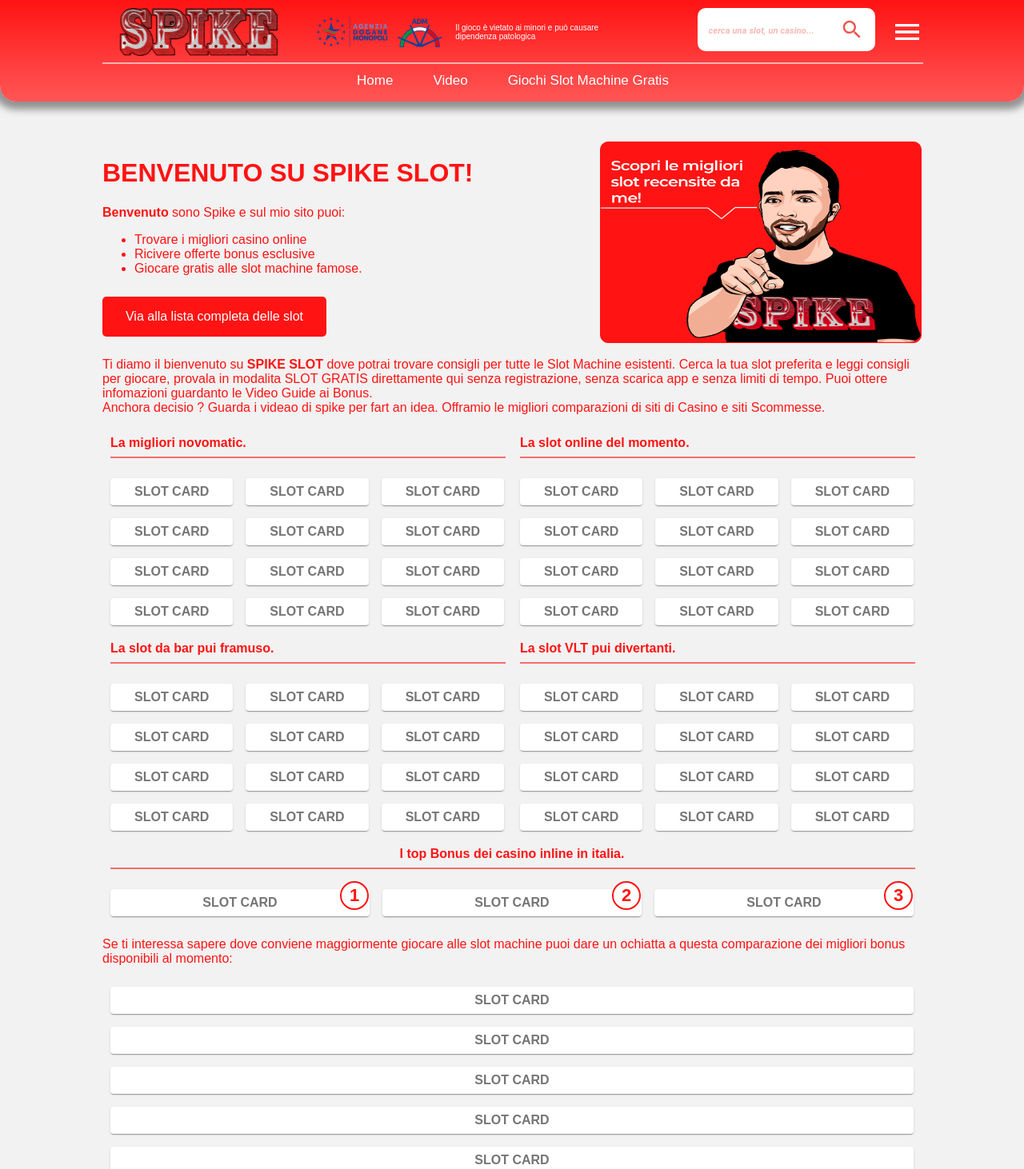
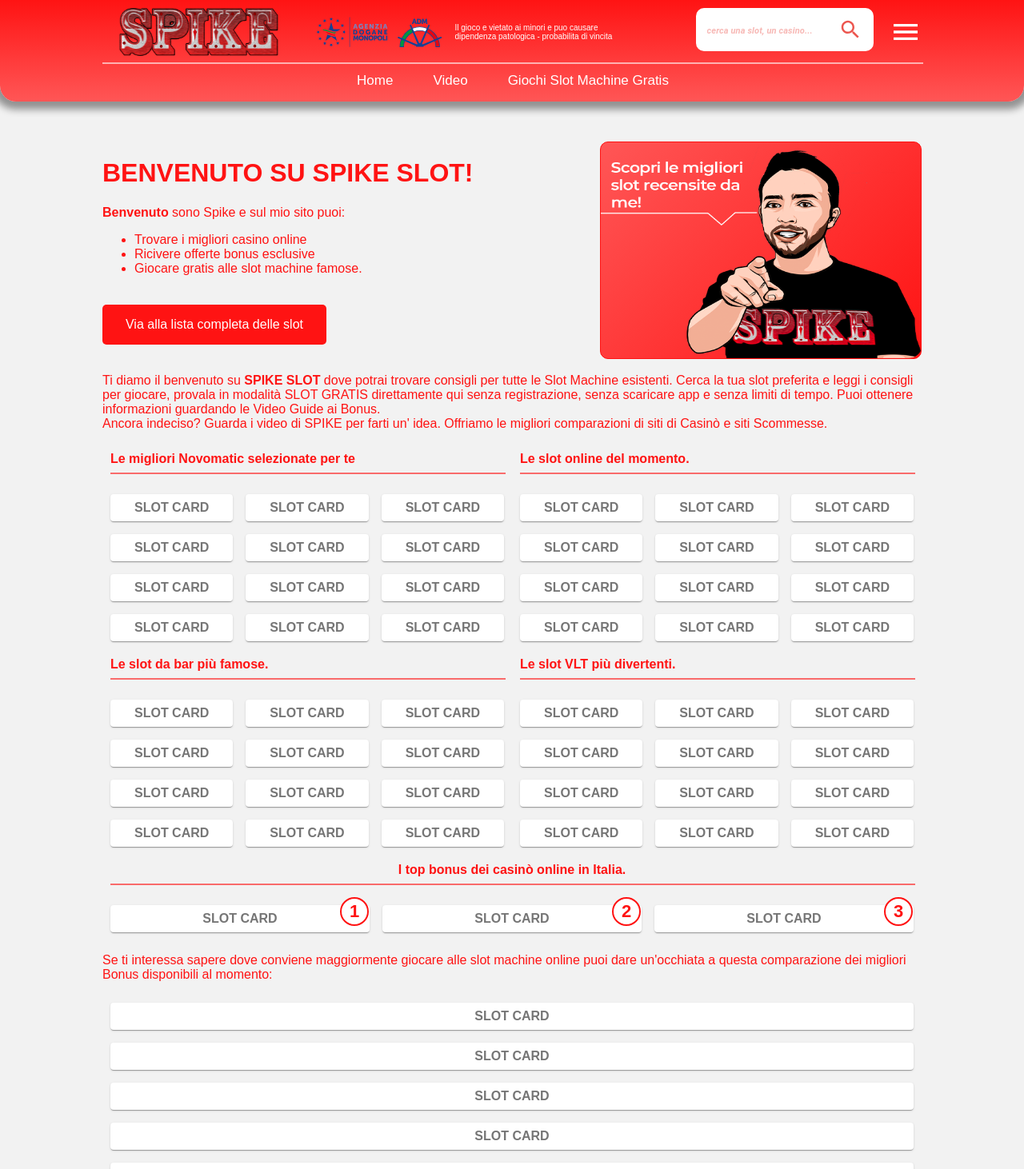
Before and after one commit to Top-Ads/spike, a Next.js app: page / in a window 1280 px wide. Shown: the top 1462 px of the page at 80% size. Built offline with nearby package versions, Linux system fonts and the light colour scheme.

Commit message:
add html css content + fix width issue on nav dropdown

```diff
--- /dev/null
+++ b/components/FrequentlyAsked/index.tsx
@@ -0,0 +1,12 @@
+import React, { Fragment } from 'react'
+
+const FreqentlyAsked = () => {
+
+    return (
+        <Fragment>
+            <h2>DOMANDE FRENQENTI</h2>
+        </Fragment>
+    )
+}
+
+export default FreqentlyAsked
--- a/components/Header/index.tsx
+++ b/components/Header/index.tsx
@@ -40,8 +40,7 @@
                 />
               </div>
               <div className="legal-text">
-                <p>Il gioco è vietato ai minori e può causare
-                 dipendenza patologica</p>
+                <p>Il gioco e vietato ai minori e puo causare dipendenza patologica - probabilita di vincita</p>
               </div>
             </LegalContainer>
 
@@ -96,8 +95,9 @@
   display: inherit;
   flex-wrap: inherit;
   flex-direction: row;
+  align-items: center;
   height: auto;
-  align-items: center;
+  width: 100%;
 
   @media ${device.laptop} {
     height: 60px;
--- a/pages/index.tsx
+++ b/pages/index.tsx
@@ -3,6 +3,7 @@
 import styled from 'styled-components'
 import GridSlots from '../components/GridSlots'
 import Layout from '../components/Layout'
+import FreqentlyAsked from '../components/FrequentlyAsked'
 
 
 const IndexPage: FunctionComponent = () => (
@@ -15,7 +16,7 @@
         <IntroContainer>
           <h1>BENVENUTO SU SPIKE SLOT!</h1>
 
-          <span><strong>Benvenuto</strong> sono Spike e sul mio sito puoi:</span>
+          <span><strong>Benvenuto</strong>  sono Spike e sul mio sito puoi:</span>
           <ul>
             <li>Trovare i migliori casino online</li>
             <li>Ricivere offerte bonus esclusive</li>
@@ -31,40 +32,43 @@
             src="/png/spike-poster.png"
             layout="fill"
             priority={true}
-            className="spike-poster"
           />
         </ImageContainer>
       </HeaderContainer>
 
       <p>
-          Ti diamo il bienvenuto su <strong>SPIKE SLOT</strong> dove potrai trovare consigli per tutte le Slot Machine esistenti.
-          Cerca  la tua slot preferita e leggi consigli per giocare, provala in modalita SLOT GRATIS direttamente qui
-          senza registrazione, senza scarica app e senza limiti di tempo. Puoi  ottere infomazioni guardanto le Video
-          Guide ai Bonus. <br/>
-          Anchora decisio ? Guarda i videao di spike per fart an idea. Offramio le migliori comparazioni di siti di Casino
-          e siti Scommesse.
+          Ti diamo il benvenuto su <strong>SPIKE SLOT</strong> dove potrai trovare consigli per tutte le Slot Machine esistenti.
+          Cerca la tua slot preferita e leggi i consigli per giocare, provala in modalità SLOT GRATIS direttamente qui senza registrazione,
+          senza scaricare app e senza limiti di tempo. Puoi ottenere informazioni guardando le Video Guide ai Bonus.  <br/>
+          Ancora indeciso? Guarda i video di SPIKE per farti un' idea. Offriamo le migliori comparazioni di siti di Casinò e siti Scommesse.
+
       </p>
 
     </WelcomeContainer>
 
     <GridsContainer>
-      <GridSlots label="La migliori novomatic."
+      <GridSlots
+        label="Le migliori Novomatic selezionate per te"
         row={3}
         column={4}
         xs={6} sm={4} md={4}/>
-      <GridSlots label="La slot online del momento." row={3} column={4} xs={6} sm={4} md={4}/>
+      <GridSlots
+        label="Le slot online del momento."
+        row={3}
+        column={4}
+        xs={6} sm={4} md={4}/>
     </GridsContainer>
 
     <GridsContainer>
-      <GridSlots label="La slot da bar pui framuso."
+      <GridSlots label="Le slot da bar più famose."
         row={3}
         column={4}
         xs={6} sm={4} md={4}/>
-      <GridSlots label="La slot VLT pui divertanti." row={3} column={4} xs={6} sm={4} md={4}/>
+      <GridSlots label="Le slot VLT più divertenti." row={3} column={4} xs={6} sm={4} md={4}/>
     </GridsContainer>
 
     <GridsContainer>
-      <GridSlots label="I top Bonus dei casino inline in italia."
+      <GridSlots label="I top bonus dei casinò online in Italia."
         labelAlign={"center"}
         row={3}
         column={1}
@@ -74,8 +78,8 @@
 
     <GridsContainer>
       <p style={{fontWeight: "normal"}}>
-        Se ti interessa sapere dove conviene maggiormente giocare alle slot machine puoi dare un ochiatta a questa
-        comparazione dei migliori bonus disponibili al momento:
+        Se ti interessa sapere dove conviene maggiormente giocare alle slot machine online puoi dare
+        un'occhiata a questa comparazione dei migliori Bonus disponibili al momento:
       </p>
       <GridSlots
         row={1}
@@ -83,6 +87,7 @@
         xs={12} sm={12} md={12}/>
     </GridsContainer>
 
+    <FreqentlyAsked/>
   </Layout>
 )
 
@@ -107,15 +112,12 @@
 
 const ImageContainer = styled.div`
   width: 400px;
-  height: 250px;
+  height: 270px;
   position: relative;
   border: 1px solid ${(props) => props.theme.colors.primary};
   background-color: ${(props) => props.theme.colors.primary};
+  background-image: linear-gradient(-45deg, ${(props) => props.theme.colors.primary}, ${(props) => props.theme.colors.gradient});
   border-radius: 10px;
-
-  .spike-poster {
-    height: 250px;
-  }
 `
 
 const ButtonContainer = styled.div`
@@ -129,7 +131,7 @@
   border-radius: 5px;
   font-weight: normal;
   cursor: pointer;
-  margin: 10px 0px;
+  margin: 20px 0px;
 `
 
 const GridsContainer = styled.div`
--- a/theme/index.ts
+++ b/theme/index.ts
@@ -36,5 +36,6 @@
     header: {
         borderRadius: '0px 0px 20px 20px'
     },
+
     sideSpace: '10%'
 }
```
